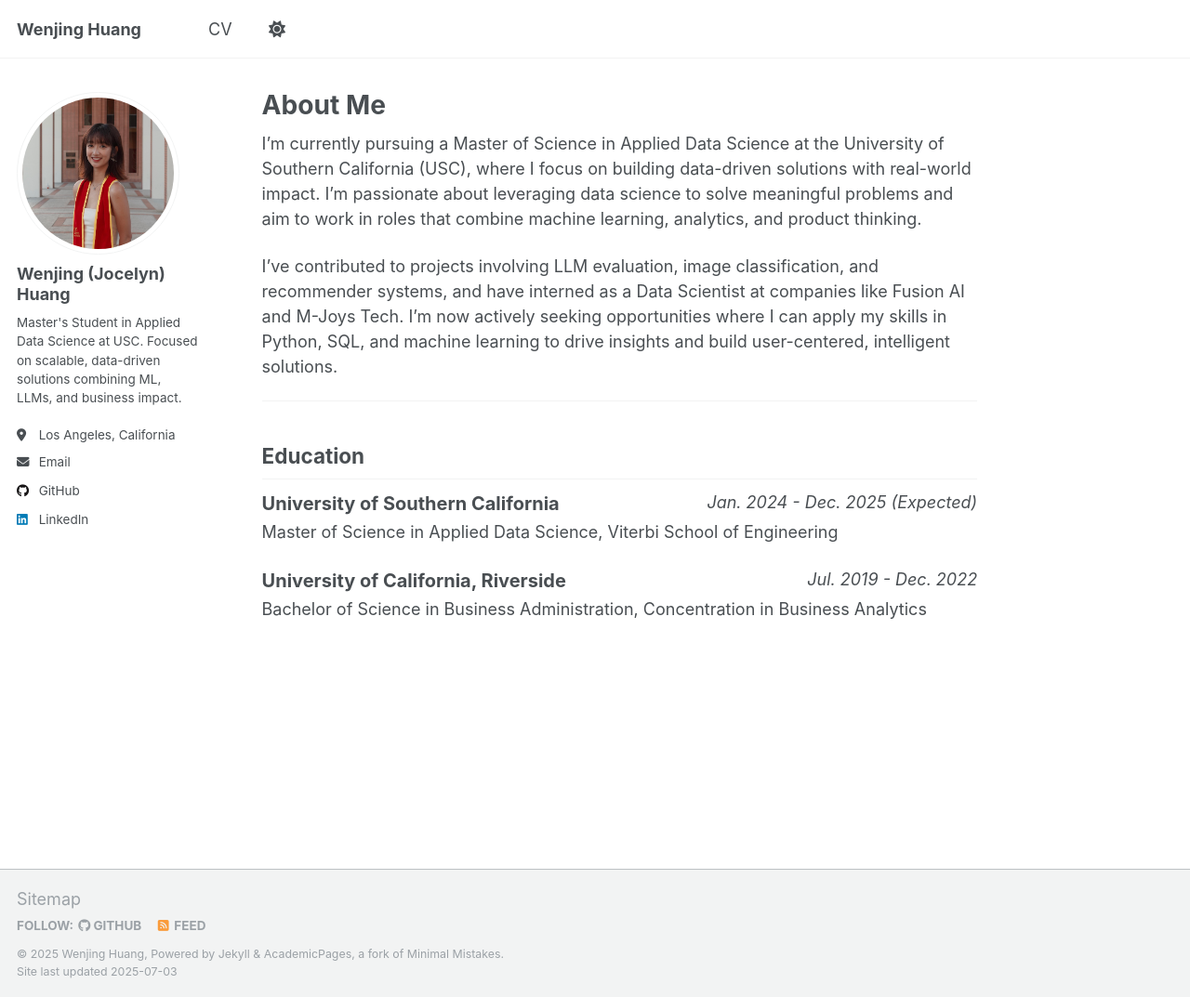
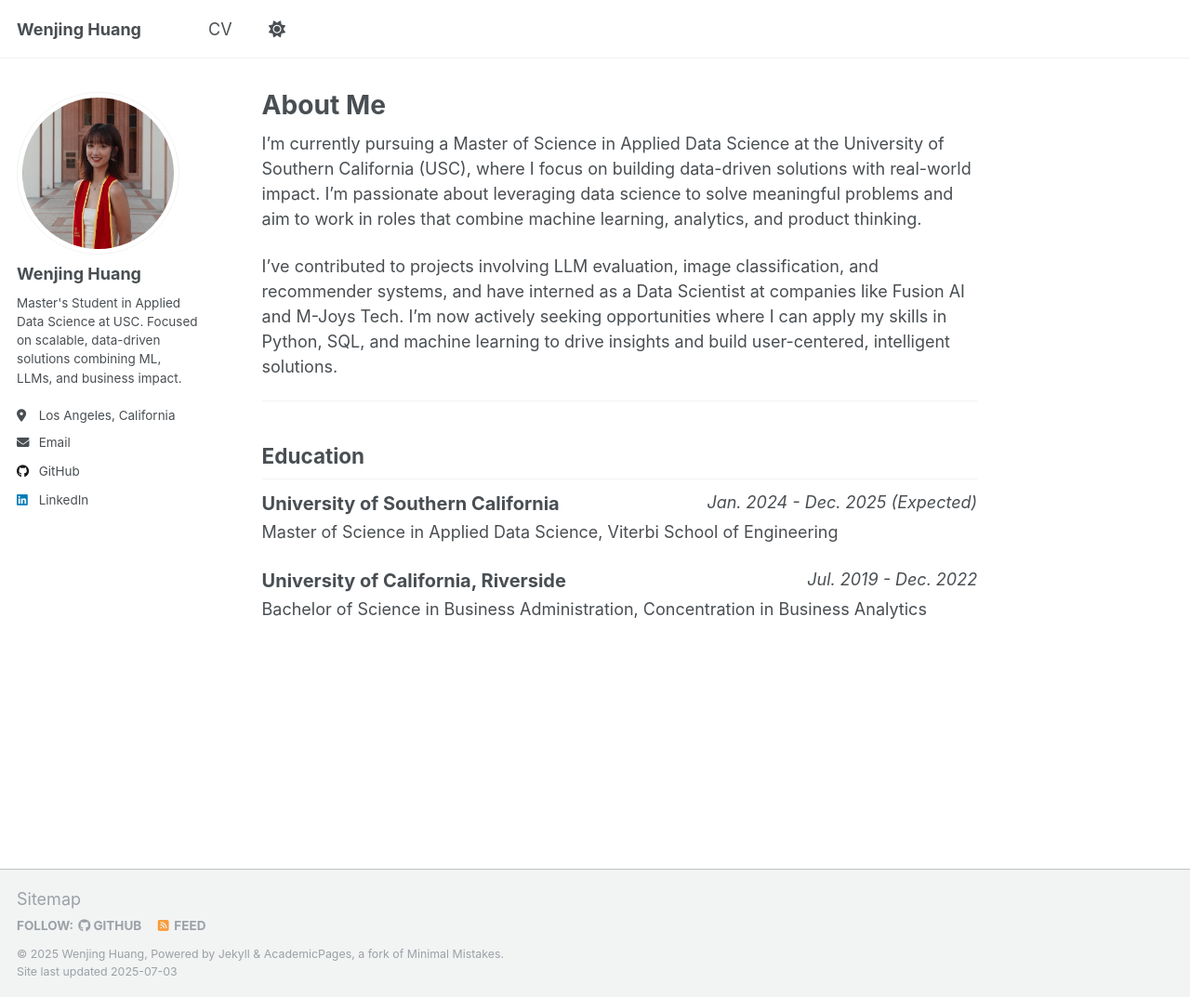
Before and after one commit to jocelynnnwj/jocelynnnwj.github.io, a Jekyll site: the page built from _pages/about.md, in a window 1280 px wide and 1073 px high. Shown: the whole window at 93% size. Built offline with Jekyll 4.4.1, drawn with Linux system fonts in a browser that asks for light colours; a script that is not in the unit is left out.

Commit message:
Update _config.yml with latest changes

```diff
--- a/_config.yml
+++ b/_config.yml
@@ -83,7 +83,7 @@ analytics:
 
 # Site Author
 author:
-  name             : "Wenjing (Jocelyn) Huang"
+  name             : "Wenjing Huang"
   avatar           : "profile.jpg"
   bio              : "Master's Student in Applied Data Science at USC. Focused on scalable, data-driven solutions combining ML, LLMs, and business impact."
   location         : "Los Angeles, California"
```
